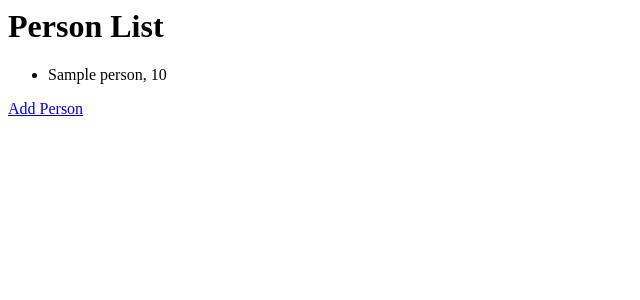
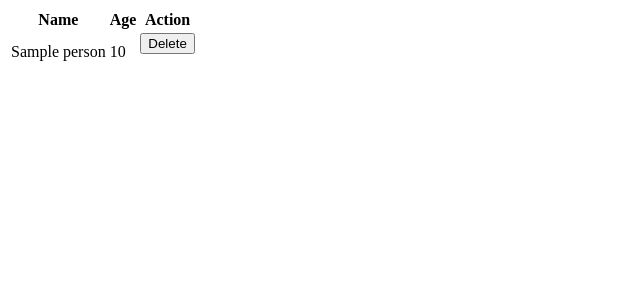
Before and after one commit to FerhadMislim/basic-django, a Django app: page /person_list/ in a window 1280 px wide. Shown: the top 300 px of the page, without its empty margins (0-640 px from the left). Run offline with Django 3.2, Linux system fonts and the light colour scheme; tables that the repository leaves empty hold one stand-in row (values such as "Sample post").

Commit message:
added delete functionality

```diff
--- a/basicproj/urls.py
+++ b/basicproj/urls.py
@@ -15,10 +15,11 @@ Including another URLconf
 """
 from django.contrib import admin
 from django.urls import path
-from personapp.views import add_person, person_list
+from personapp.views import add_person, delete_person, person_list
 
 urlpatterns = [
     path('admin/', admin.site.urls),
     path('add_person/', add_person, name='add_person'),
     path('person_list/', person_list, name='person_list'),
+    path('delete_person/<int:person_id>/', delete_person, name='delete_person'),
 ]
--- a/personapp/templates/personapp/person_list.html
+++ b/personapp/templates/personapp/person_list.html
@@ -1,7 +1,23 @@
-<h1>Person List</h1>
-<ul>
-  {% for person in persons %}
-  <li>{{ person.name }}, {{ person.age }}</li>
-  {% endfor %}
-</ul>
-<a href="{% url 'add_person' %}">Add Person</a>
+<table>
+  <thead>
+    <tr>
+      <th>Name</th>
+      <th>Age</th>
+      <th>Action</th>
+    </tr>
+  </thead>
+  <tbody>
+    {% for person in persons %}
+    <tr>
+      <td>{{ person.name }}</td>
+      <td>{{ person.age }}</td>
+      <td>
+        <form action="{% url 'delete_person' person.id %}" method="post">
+          {% csrf_token %}
+          <button type="submit">Delete</button>
+        </form>
+      </td>
+    </tr>
+    {% endfor %}
+  </tbody>
+</table>
--- a/personapp/views.py
+++ b/personapp/views.py
@@ -1,4 +1,4 @@
-from django.shortcuts import render
+from django.shortcuts import redirect, render
 from .models import Person
 
 
@@ -16,3 +16,9 @@ def add_person(request):
 def person_list(request):
     persons = Person.objects.all()
     return render(request, 'personapp/person_list.html', {'persons': persons})
+
+
+def delete_person(request, person_id):
+    person = Person.objects.get(id=person_id)
+    person.delete()
+    return redirect('person_list')
```
